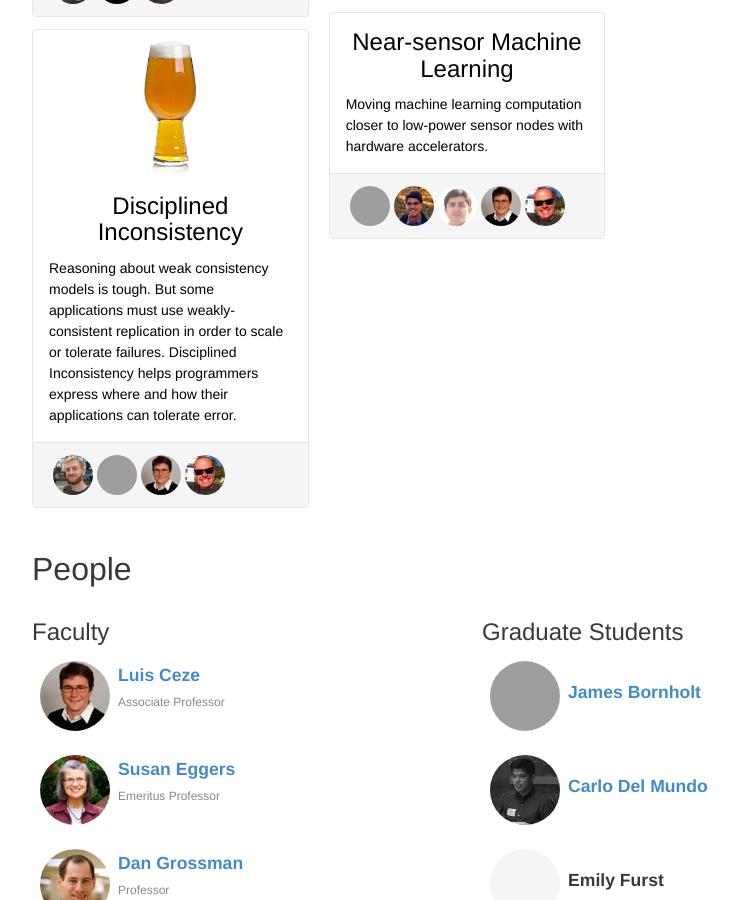
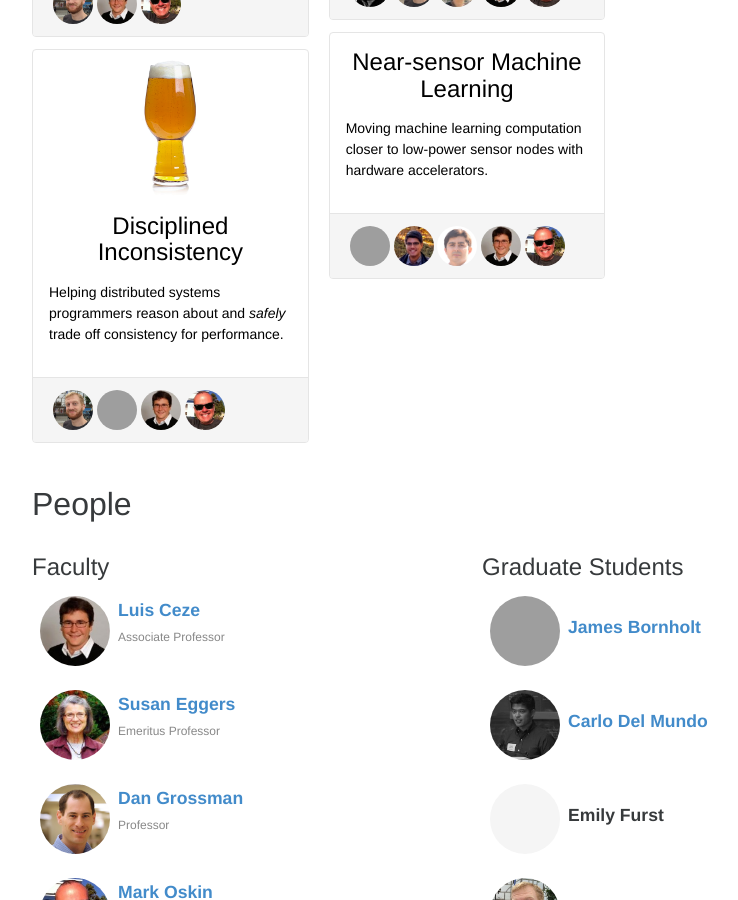
Before and after one commit to uwsampa/sampa-public, a Jekyll site: the page built from index.html, in a window 1280 px wide and 900 px high, scrolled down 1010 px, cut to the strip 0-900 px from the top of the window. Shown: the whole strip, without its empty margins (173-911 px from the left). Built offline with Jekyll 4.4.1, drawn with Linux system fonts in a browser that asks for light colours; nearby versions of some CDN libraries; Markdown is read by kramdown in place of the engine named in the settings; grey boxes are pictures that could not be loaded.

Commit message:
markdownify project descritions

```diff
--- a/_projects/disciplined-inconsistency.md
+++ b/_projects/disciplined-inconsistency.md
@@ -2,7 +2,7 @@
 title: Disciplined Inconsistency
 image: /img/ipa.png
 description: |
-  Reasoning about weak consistency models is tough. But some applications must use weakly-consistent replication in order to scale or tolerate failures. Disciplined Inconsistency helps programmers express where and how their applications can tolerate error.
+  Helping distributed systems programmers reason about and *safely* trade off consistency for performance.
 people:
   - bholt
   - bornholt
--- a/index.html
+++ b/index.html
@@ -59,7 +59,7 @@ role_remain:
         </div>
         <div class="card-block">
             <h3 class="card-title text-center">{{p.title}}</h3>
-            <p class="card-text">{{p.description}}</p>
+            <p class="card-text">{{ p.description | markdownify }}</p>
         </div>
         {% if p.people %}
         <div class="card-footer">
```
